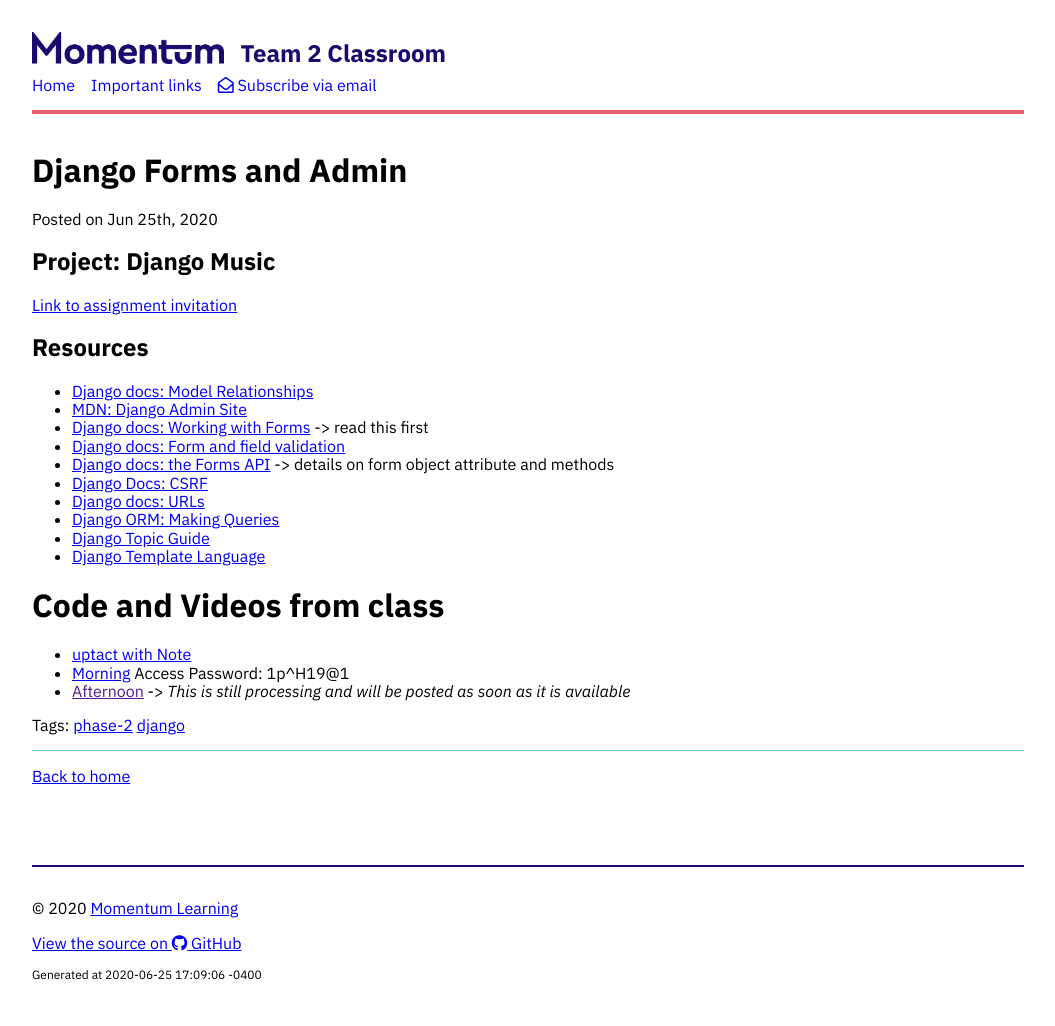
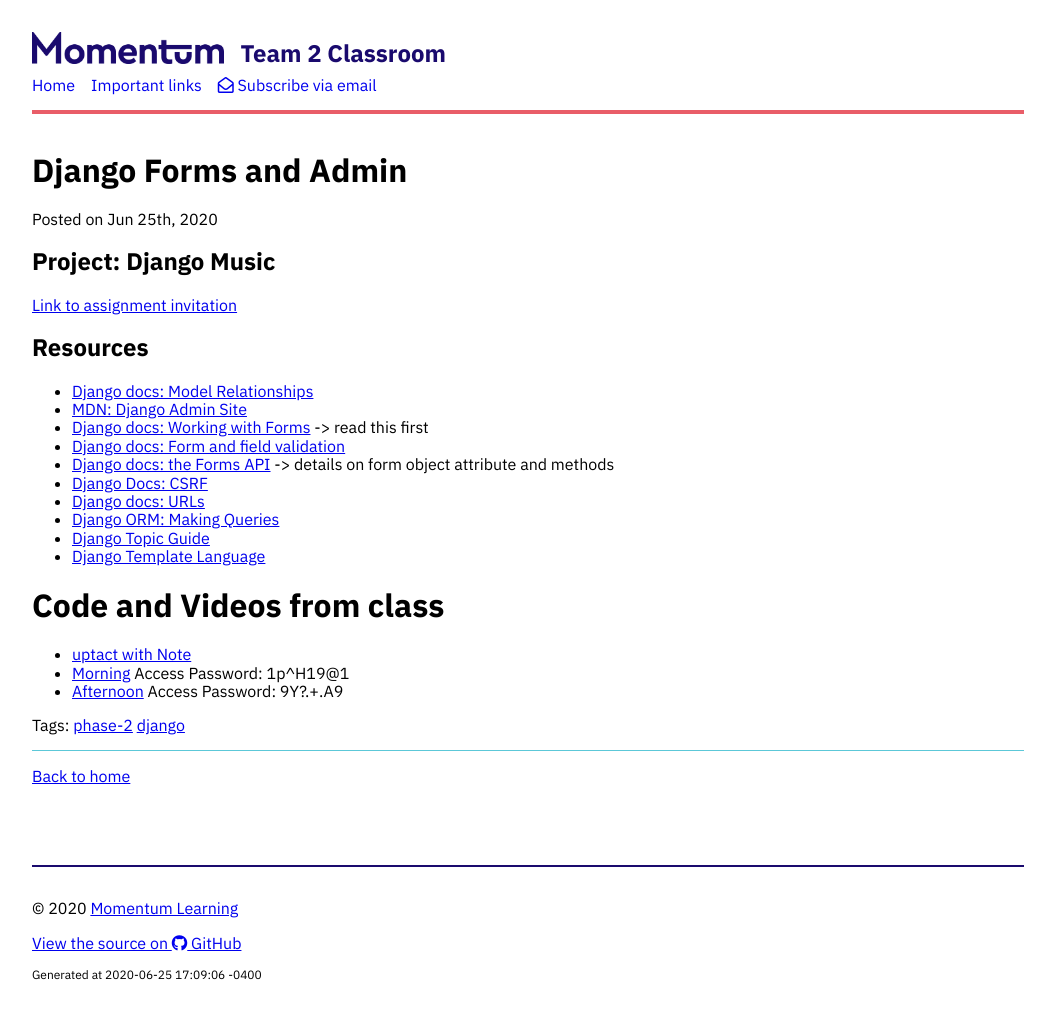
Before and after one commit to momentum-team-3/momentum-team-3.github.io, a Jekyll site: the page built from _posts/2020-06-25-django-day-3.md, in a window 1280 px wide. Shown: the whole page, without its empty margins (112-1167 px from the left). Built offline with Jekyll 4.4.1, drawn with Linux system fonts in a browser that asks for light colours; nearby versions of some CDN libraries.

Commit message:
Add afternoon video

```diff
--- a/_posts/2020-06-25-django-day-3.md
+++ b/_posts/2020-06-25-django-day-3.md
@@ -26,4 +26,4 @@ tags: phase-2 django
 
 - [uptact with Note](https://github.com/momentum-team-2/examples/tree/master/django--uptact)
 - [Morning](https://us02web.zoom.us/rec/share/-s0sLuz530ZOa7PV0XH-eawfLr-meaa81HMfrPYEzUZr7nk1Qtlc9LrxXGOC0-Hq) Access Password: 1p^H19@1
-- [Afternoon]() -> _This is still processing and will be posted as soon as it is available_
+- [Afternoon](https://us02web.zoom.us/rec/share/4fwpJKGp6WdLX7PX6x7aeYUcEIn1eaa8gHIY-6IKyxtNQlLP61HrnYT7F_dX4_ch) Access Password: 9Y?.+.A9
```
